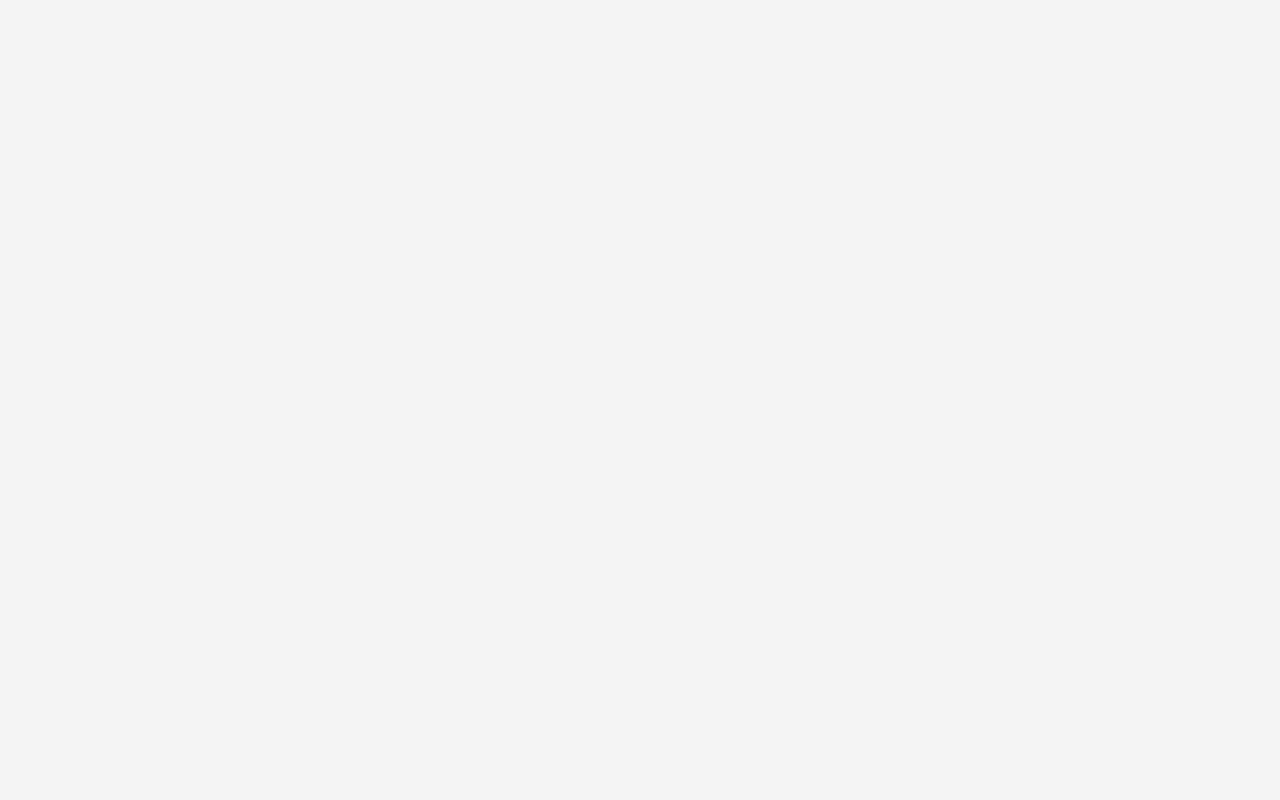
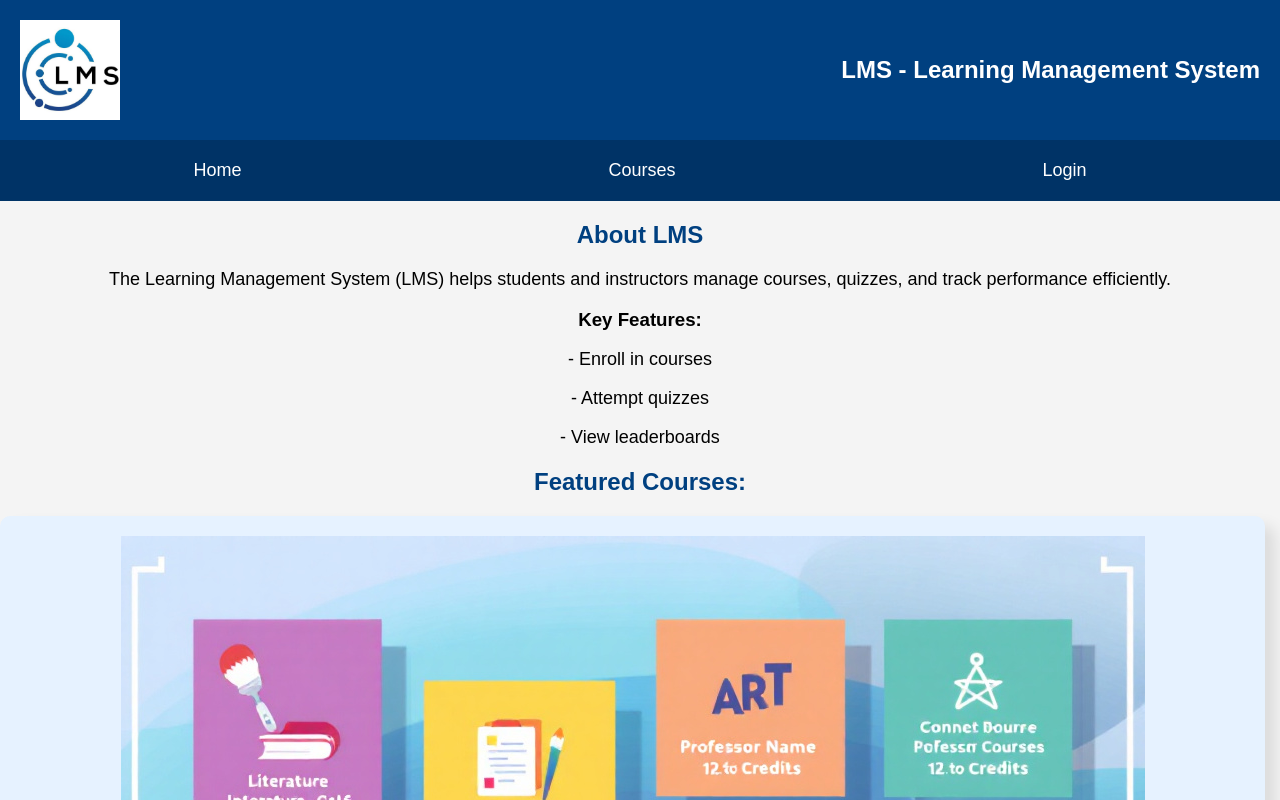
Before and after one commit to SahilBacchus/ENSF381-Assignment04, a React (Create React App) app in the folder my-lms-app/: page / in a window 1280 px wide. Before the commit this address had no page. Shown: the top 800 px of the page. Built offline with nearby package versions, Linux system fonts and the light colour scheme.

Commit message:
update readme and App.js

```diff
--- a/my-lms-app/src/App.js
+++ b/my-lms-app/src/App.js
@@ -9,6 +9,7 @@ function App() {
     <div className="App">
       <BrowserRouter>
         <Routes>
+          <Route path="/" element={<Homepage/>} />
           <Route path="/home" element={<Homepage/>} />
           <Route path="/courses" element={<CoursePage/>} />
           <Route path="/login" element={<Login/>} />
```
Also changed, not shown: 1 other file (tests, documents, lock files or other folders).
